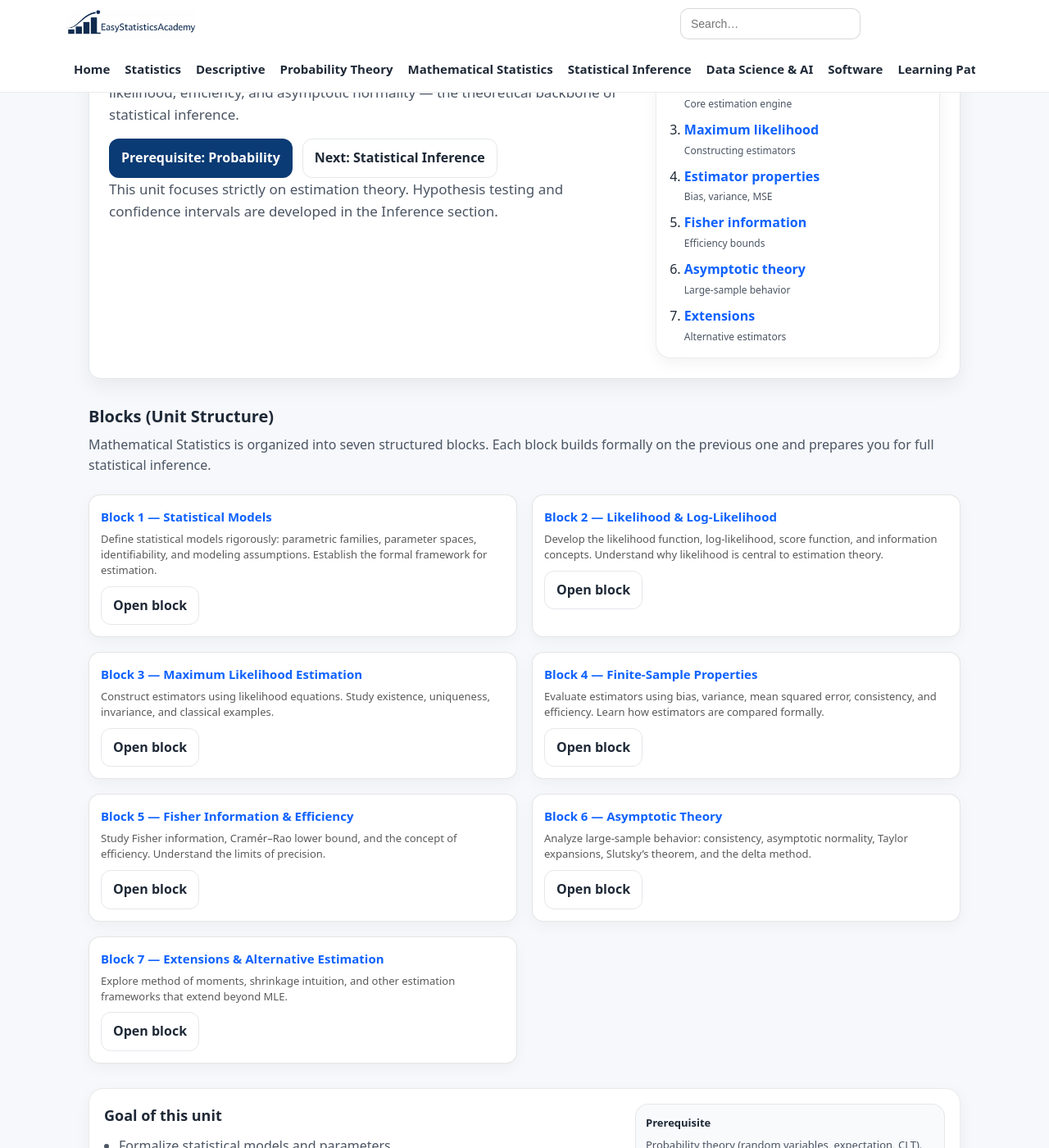
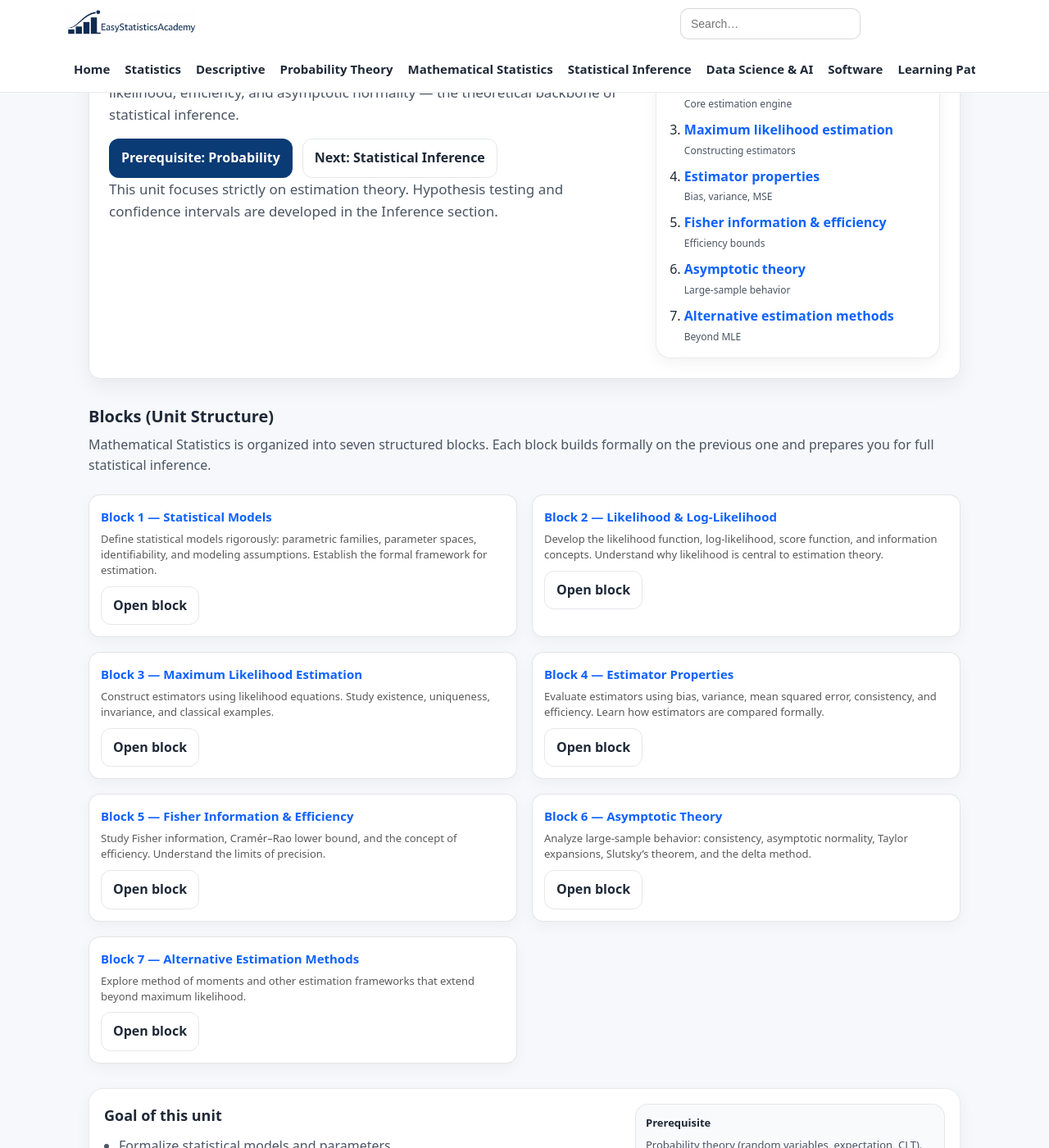
Before and after one commit to ammar-homaida-statistics/easystatisticsacademy, a Jekyll site: the page built from mathematical-statistics/index.md, in a window 1280 px wide and 1400 px high, scrolled down 467 px. Shown: the whole window at 82% size. Built offline with Jekyll 4.4.1, drawn with Linux system fonts in a browser that asks for light colours; our own code applies the rules of GitHub Pages for plain Markdown files.

Commit message:
Update Blocks names

```diff
--- a/mathematical-statistics/index.md
+++ b/mathematical-statistics/index.md
@@ -56,11 +56,11 @@ sidebar: false
         <ol class="quickstart">
           <li><a href="#blocks">Statistical models</a><span class="meta">Parametric structure</span></li>
           <li><a href="#blocks">Likelihood framework</a><span class="meta">Core estimation engine</span></li>
-          <li><a href="#blocks">Maximum likelihood</a><span class="meta">Constructing estimators</span></li>
+          <li><a href="#blocks">Maximum likelihood estimation</a><span class="meta">Constructing estimators</span></li>
           <li><a href="#blocks">Estimator properties</a><span class="meta">Bias, variance, MSE</span></li>
-          <li><a href="#blocks">Fisher information</a><span class="meta">Efficiency bounds</span></li>
+          <li><a href="#blocks">Fisher information & efficiency</a><span class="meta">Efficiency bounds</span></li>
           <li><a href="#blocks">Asymptotic theory</a><span class="meta">Large-sample behavior</span></li>
-          <li><a href="#blocks">Extensions</a><span class="meta">Alternative estimators</span></li>
+          <li><a href="#blocks">Alternative estimation methods</a><span class="meta">Beyond MLE</span></li>
         </ol>
       </div>
     </div>
@@ -82,7 +82,7 @@ sidebar: false
     <!-- Block 1 -->
     <div class="card lesson-card">
       <h3>
-        <a href="/mathematical-statistics/models/">Block 1 — Statistical Models</a>
+        <a href="/mathematical-statistics/statistical-models/">Block 1 — Statistical Models</a>
       </h3>
       <p>
         Define statistical models rigorously: parametric families,
@@ -90,14 +90,14 @@ sidebar: false
         Establish the formal framework for estimation.
       </p>
       <div class="pill-row">
-        <a class="btn btn-outline" href="/mathematical-statistics/models/">Open block</a>
+        <a class="btn btn-outline" href="/mathematical-statistics/statistical-models/">Open block</a>
       </div>
     </div>
 
     <!-- Block 2 -->
     <div class="card lesson-card">
       <h3>
-        <a href="/mathematical-statistics/likelihood/">Block 2 — Likelihood & Log-Likelihood</a>
+        <a href="/mathematical-statistics/likelihood-and-log-likelihood/">Block 2 — Likelihood & Log-Likelihood</a>
       </h3>
       <p>
         Develop the likelihood function, log-likelihood, score function,
@@ -105,28 +105,28 @@ sidebar: false
         to estimation theory.
       </p>
       <div class="pill-row">
-        <a class="btn btn-outline" href="/mathematical-statistics/likelihood/">Open block</a>
+        <a class="btn btn-outline" href="/mathematical-statistics/likelihood-and-log-likelihood/">Open block</a>
       </div>
     </div>
 
     <!-- Block 3 -->
     <div class="card lesson-card">
       <h3>
-        <a href="/mathematical-statistics/mle/">Block 3 — Maximum Likelihood Estimation</a>
+        <a href="/mathematical-statistics/maximum-likelihood-estimation/">Block 3 — Maximum Likelihood Estimation</a>
       </h3>
       <p>
         Construct estimators using likelihood equations.
         Study existence, uniqueness, invariance, and classical examples.
       </p>
       <div class="pill-row">
-        <a class="btn btn-outline" href="/mathematical-statistics/mle/">Open block</a>
+        <a class="btn btn-outline" href="/mathematical-statistics/maximum-likelihood-estimation/">Open block</a>
       </div>
     </div>
 
     <!-- Block 4 -->
     <div class="card lesson-card">
       <h3>
-        <a href="/mathematical-statistics/estimator-properties/">Block 4 — Finite-Sample Properties</a>
+        <a href="/mathematical-statistics/estimator-properties/">Block 4 — Estimator Properties</a>
       </h3>
       <p>
         Evaluate estimators using bias, variance, mean squared error,
@@ -140,42 +140,42 @@ sidebar: false
     <!-- Block 5 -->
     <div class="card lesson-card">
       <h3>
-        <a href="/mathematical-statistics/information/">Block 5 — Fisher Information & Efficiency</a>
+        <a href="/mathematical-statistics/fisher-information-and-efficiency/">Block 5 — Fisher Information & Efficiency</a>
       </h3>
       <p>
         Study Fisher information, Cramér–Rao lower bound,
         and the concept of efficiency. Understand the limits of precision.
       </p>
       <div class="pill-row">
-        <a class="btn btn-outline" href="/mathematical-statistics/information/">Open block</a>
+        <a class="btn btn-outline" href="/mathematical-statistics/fisher-information-and-efficiency/">Open block</a>
       </div>
     </div>
 
     <!-- Block 6 -->
     <div class="card lesson-card">
       <h3>
-        <a href="/mathematical-statistics/asymptotics/">Block 6 — Asymptotic Theory</a>
+        <a href="/mathematical-statistics/asymptotic-theory/">Block 6 — Asymptotic Theory</a>
       </h3>
       <p>
         Analyze large-sample behavior: consistency, asymptotic normality,
         Taylor expansions, Slutsky’s theorem, and the delta method.
       </p>
       <div class="pill-row">
-        <a class="btn btn-outline" href="/mathematical-statistics/asymptotics/">Open block</a>
+        <a class="btn btn-outline" href="/mathematical-statistics/asymptotic-theory/">Open block</a>
       </div>
     </div>
 
     <!-- Block 7 -->
     <div class="card lesson-card">
       <h3>
-        <a href="/mathematical-statistics/extensions/">Block 7 — Extensions & Alternative Estimation</a>
+        <a href="/mathematical-statistics/alternative-estimation-methods/">Block 7 — Alternative Estimation Methods</a>
       </h3>
       <p>
-        Explore method of moments, shrinkage intuition,
-        and other estimation frameworks that extend beyond MLE.
+        Explore method of moments and other estimation frameworks
+        that extend beyond maximum likelihood.
       </p>
       <div class="pill-row">
-        <a class="btn btn-outline" href="/mathematical-statistics/extensions/">Open block</a>
+        <a class="btn btn-outline" href="/mathematical-statistics/alternative-estimation-methods/">Open block</a>
       </div>
     </div>
 
```
